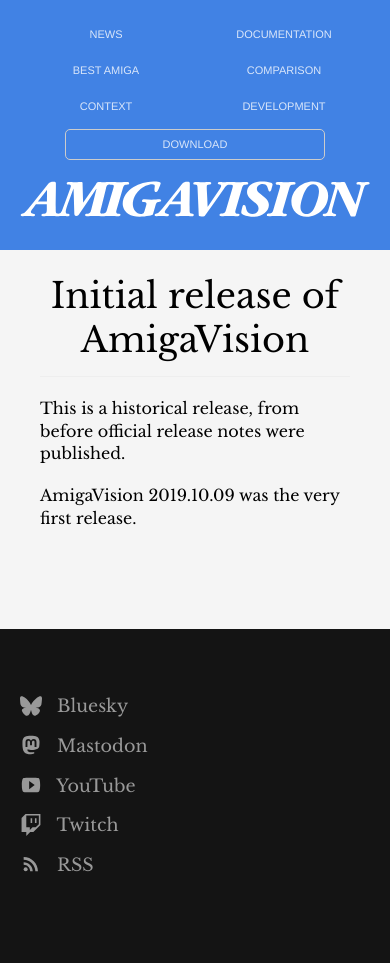
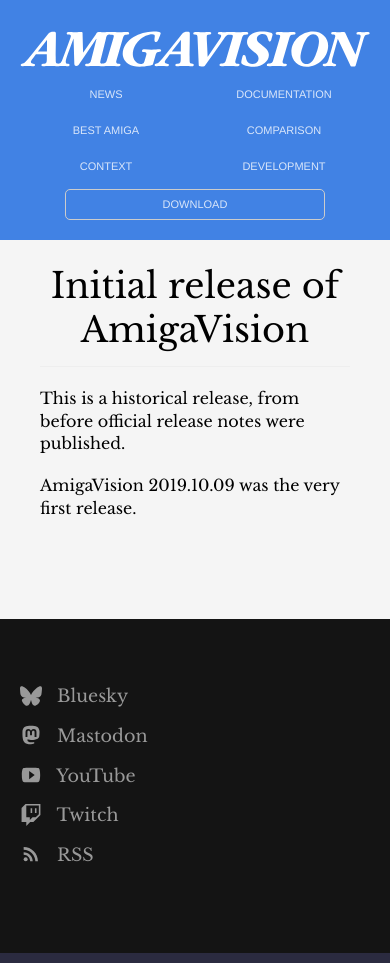
Before and after one commit to amigavision/amigavision.github.io, a Jekyll site: the page built from _posts/2019-10-09-2019.10.09.md, in a window 390 px wide. Built offline with Jekyll 4.4.1, drawn with Linux system fonts in a browser that asks for light colours.

Commit message:
Nav under logo for mobile

```diff
--- a/_includes/amigavision.css
+++ b/_includes/amigavision.css
@@ -806,7 +806,15 @@
 color: #fff;
 }
 @media (max-width:760px) {
+  header .container {
+    align-items: center;
+  }
+  header .company-name {
+    order: 1;
+    margin: 8px auto 10px auto;
+  }
   nav {
+    order: 2;
     display: grid;
     grid-template-columns: repeat(2, minmax(0, 1fr));
     gap: 6px;
```
